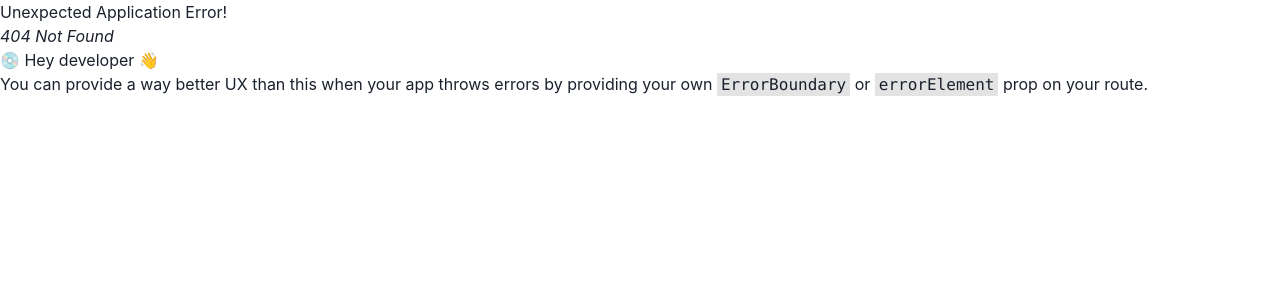
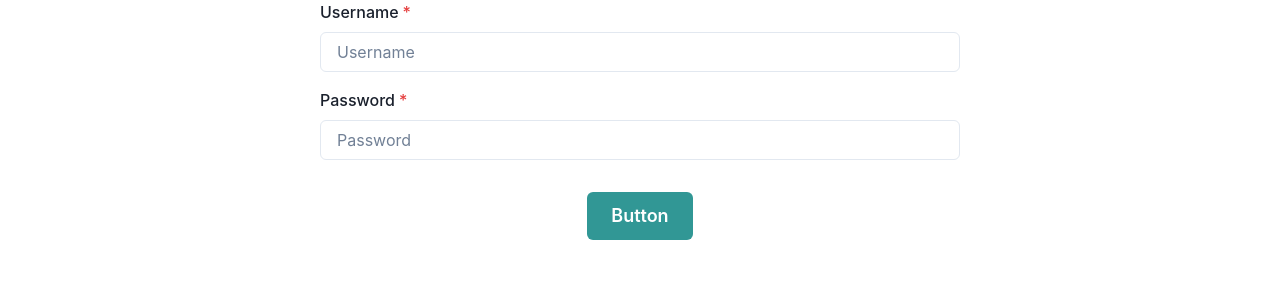
Before and after one commit to AipuAmeh/digital-planner, a React (Create React App) app in the folder client/: page /login in a window 1280 px wide. Before the commit this address had no page. Shown: the top 300 px of the page. Built offline with nearby package versions, Linux system fonts and the light colour scheme.

Commit message:
login route now working

```diff
--- a/client/src/index.tsx
+++ b/client/src/index.tsx
@@ -6,6 +6,7 @@ import './index.css';
 
 import App from './App';
 import Signup from './pages/Signup';
+import Login from './pages/Login';
 import Todo from './pages/Todo';
 
 const router = createBrowserRouter([
@@ -17,6 +18,10 @@ const router = createBrowserRouter([
       {
         index: true,
         element: <Signup />
+      },
+      {
+        path: '/login',
+        element: <Login />
       },
       {
         path: '/todo',
--- a/client/src/pages/Login.tsx
+++ b/client/src/pages/Login.tsx
@@ -1,5 +1,101 @@
+import {
+    FormControl,
+    FormLabel,
+    Button,
+    Stack,
+    Center,
+    Input
+} from '@chakra-ui/react';
+import axios from 'axios';
+import { useEffect, useState } from 'react';
+import { useNavigate } from 'react-router-dom';
+
+
 function Login() {
-    <div>This is my login page</div>
+    const navigate = useNavigate();
+    const [formState, setFormState] = useState({
+        username: '',
+        password: ''
+    });
+
+    const handleChange = (e:any) => {
+        const { name, value } = e.target;
+        setFormState({
+            ...formState,
+            [name]: value,
+        });
+    };
+
+    // useEffect(() => {
+    //     axios.get("http//localhost:3001/auth/user")
+    //     .then((response) => {
+    //         console.log(response.data);
+    //     })
+    // }, []);
+
+    // now that token is in storage, get token when going to users profile page
+    const handleClick = async () => {
+        try {
+            const response = await axios.post("http://localhost:3001/auth/login/", {
+                username: formState.username,
+                password: formState.password
+            });
+            const token = response.data.access_token;
+            localStorage.setItem('token', token);
+            setFormState({
+                username: '',
+                password: ''
+            }
+            );
+            navigate('/todo');
+            alert("You're logged in!");
+        } catch (error) {
+
+        }
+    }
+
+
+    return (
+        <Stack>
+        <Center>
+           <FormControl isRequired
+           display="flex"
+           flexDirection="column" w="50%"
+           >
+                   <FormLabel>Username</FormLabel>
+                   <Input
+                       className="input"
+                       placeholder="Username"
+                       type="text"
+                       name="username"
+                       value={formState.username}
+                       onChange={handleChange}
+                        />
+                   <FormLabel mt={4}>Password</FormLabel>
+                   <Input
+                       className="input"
+                       placeholder="Password"
+                       type="password"
+                       name="password"
+                       value={formState.password}
+                       onChange={handleChange}
+                    />
+                       <Center>
+                       <Button m={8} colorScheme='teal' size='lg'
+                       type='submit'
+                      onClick={handleClick}
+                       >
+                       Button
+                   </Button>
+                       </Center>
+
+               </FormControl>
+        </Center>
+
+
+       </Stack>
+    )
+
 };
 
 
--- a/client/src/pages/Signup.tsx
+++ b/client/src/pages/Signup.tsx
@@ -12,9 +12,6 @@ import axios from 'axios';
 import { useState } from 'react';
 import { useNavigate } from 'react-router-dom';
 
-// type signup = {
-
-// }
 
 function Signup() {
     const navigate = useNavigate();
@@ -33,15 +30,27 @@ function Signup() {
 
     const handleClick = async () => {
         try {
+            if (formState.username && formState.email && formState.password === " ") {
+                return;
+            } else {
             const response = await axios.post("http://localhost:3001/auth/signup", {
                     username: formState.username,
                     email: formState.email,
                     password: formState.password
                     })
+
+                    console.log('MY RESPONSE', response);
+                const token = response.config.data;
+                localStorage.setItem('token', token);
+               setFormState({
+                username: '',
+                email: '',
+                password: ''
+               });
+                // should be a toast message for success and toast message for error
                 alert('Welcome to digital planner!!');
-            // console.log(response);
                     navigate(`/todo/`);
-            return response;
+                }
         } catch (error) {
             console.log(error);
         }
--- a/client/src/pages/Todo.tsx
+++ b/client/src/pages/Todo.tsx
@@ -34,7 +34,6 @@ function Todo() {
     const { name, value } = e.target;
     return name === 'todo' ? setTodoInput(value) : setReflection(value);
   };
-
 
   const handleClick = async () => {
     try {
```
Also changed, not shown: 1 other file (tests, documents, lock files or other folders). Lines whose indentation alone changed are shown as unchanged.
